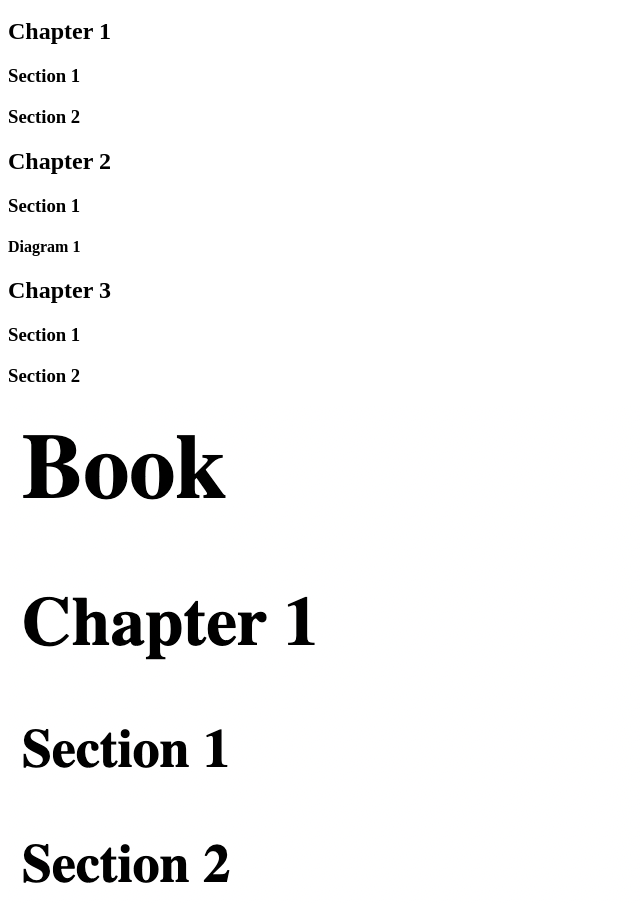
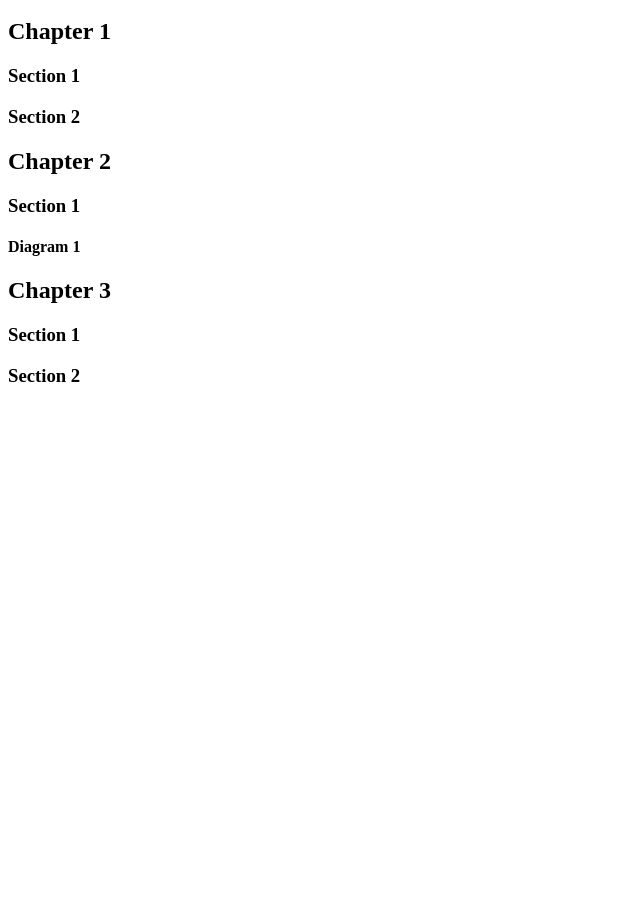
Before and after one commit to SahilAgarwal2304/WebDev-Journey, a plain HTML site: page 2.1 Heading Element/index.html in a window 1280 px wide. Shown: the part 48-952 px from the top of the page, without its empty margins (0-640 px from the left). After the commit the page ends 800 px from the top, so only its background shows below. Drawn offline with Linux system fonts and the light colour scheme.

Commit message:
Update index.html

```diff
--- a/2.1 Heading Element/index.html
+++ b/2.1 Heading Element/index.html
@@ -8,4 +8,3 @@
   <h2>Chapter 3</h2>
     <h3>Section 1</h3>
     <h3>Section 2</h3>
-<img src="goal.png">
```
